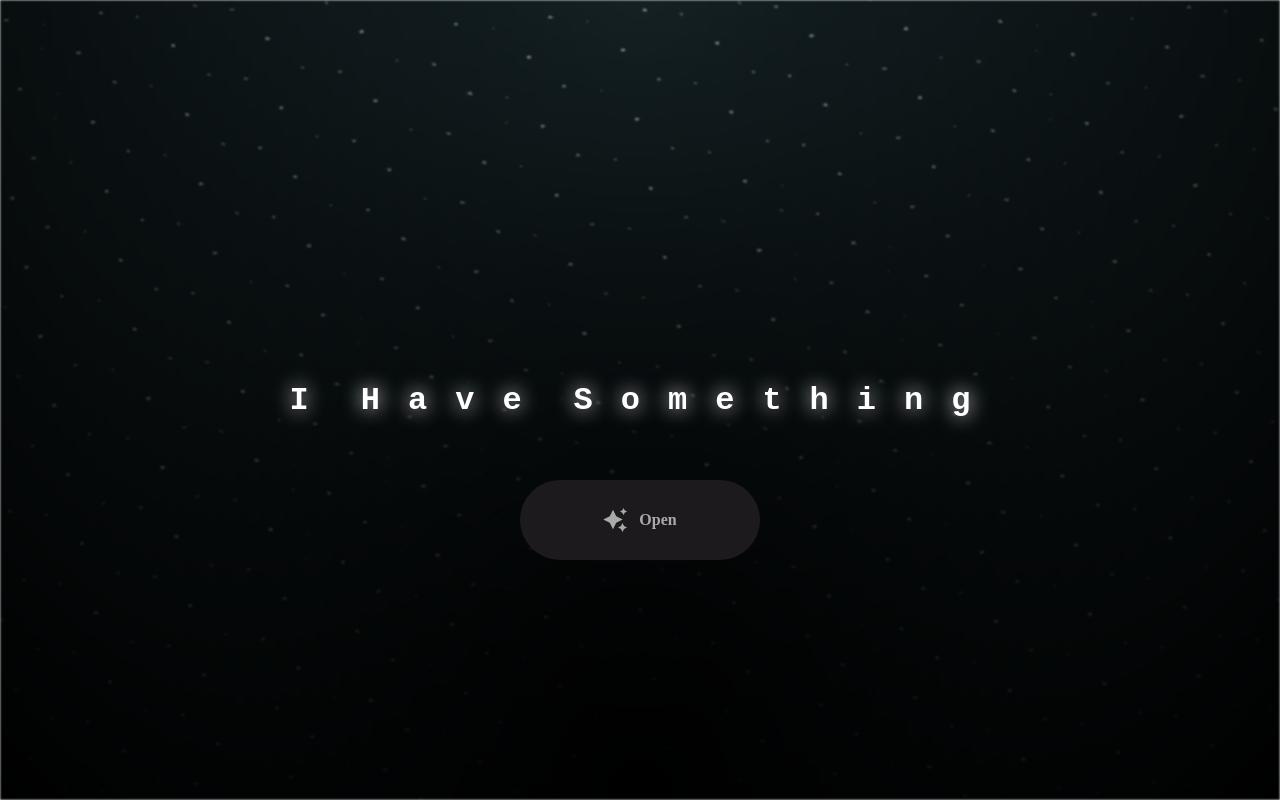
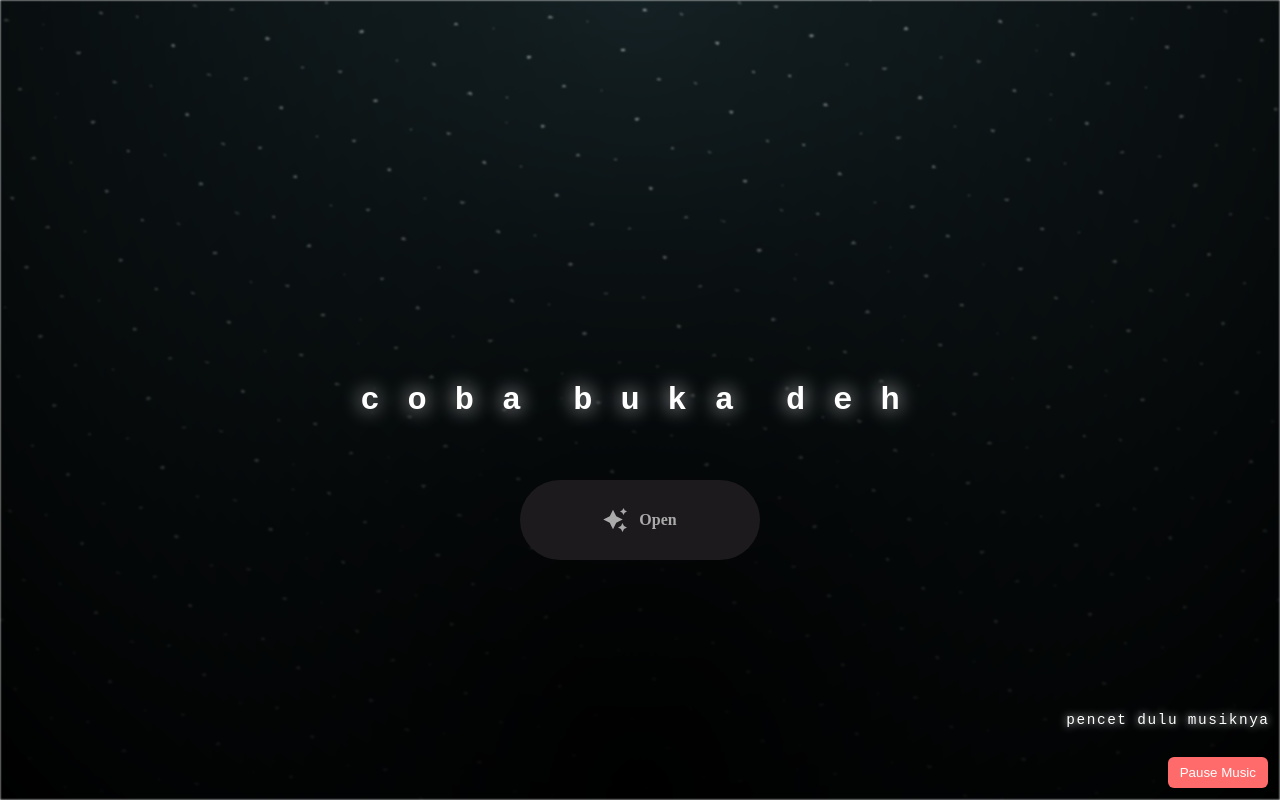
Before and after one commit to syiro23/forYou, a plain HTML site: page index.html in a window 1280 px wide. Drawn offline with Linux system fonts and the light colour scheme.

Commit message:
Add files via upload

```diff
--- a/css/index.css
+++ b/css/index.css
@@ -63,6 +63,28 @@
   animation-delay: var(--delay);
 }
 
+/* Hint above audio button: use same font-family and animation as .title */
+.title-hint {
+  position: fixed;
+  right: 12px;
+  bottom: 72px; /* sit above the audio button */
+  color: white;
+  font-family: 'Courier New', Courier, monospace;
+  display: flex;
+  gap: 0.1rem;
+  align-items: center;
+  z-index: 10000;
+  text-shadow: 0 0 8px white;
+  font-size: 0.9rem;
+  pointer-events: none; /* hint shouldn't capture clicks */
+}
+
+.title-hint span {
+  opacity: 0;
+  animation: typing 0.8s ease forwards;
+  /* animation-delay set from JS */
+}
+
 a {
   text-decoration: none;
 }
--- a/index.html
+++ b/index.html
@@ -13,6 +13,20 @@
 <body>
   <!-- Background -->
   <div class="night"></div>
+
+  <!-- Background music (place audio/backsound.mp3 or use fallback) -->
+  <audio id="bg-audio" loop autoplay playsinline preload="auto">
+    <source src="kasihPutih.mp3" type="audio/mpeg">
+    <!-- Fallback public URL if local file not present -->
+    <source src="kasihPutih.mp3" type="audio/mpeg">
+    Your browser does not support the audio element.
+  </audio>
+
+  <!-- Music hint (same font/animation as title) shown above the audio button -->
+  <div id="music-hint" class="title-hint" aria-hidden="false"></div>
+
+  <!-- Audio toggle button -->
+  <button id="audio-toggle" style="position:fixed; right:12px; bottom:12px; z-index:9999; padding:8px 12px; border-radius:6px; background:#ff6b6b; color:#fff; border:none; cursor:pointer;">Play Music</button>
 
   <!-- Title -->
   <h1 class="title"></h1>
--- a/js/index.js
+++ b/js/index.js
@@ -1,5 +1,5 @@
 const title = document.querySelector('.title')
-const text = `I Have Something`.split('')
+const text = `coba buka deh`.split('')
 
 // Create container for better responsive layout
 title.style.display = 'flex'
@@ -20,3 +20,70 @@
   const randomDelay = Math.random() * 3;
   element.style.animationDelay = `${randomDelay}s`;
 });
+
+// Create music hint above the button with the same visual style as the title
+const musicHintContainer = document.getElementById('music-hint');
+if (musicHintContainer) {
+  const hintText = `pencet dulu musiknya`.split('');
+  for (let i = 0; i < hintText.length; i++) {
+    if (hintText[i] !== ' ') {
+      musicHintContainer.innerHTML += `<span>${hintText[i]}</span>`;
+    } else {
+      musicHintContainer.innerHTML += `<span style='width: .5rem'></span>`;
+    }
+  }
+
+  const hintSpans = document.querySelectorAll('#music-hint span');
+  hintSpans.forEach((el, idx) => {
+    // Staggered but quicker than main title
+    const delay = 0.05 * idx + Math.random() * 0.2;
+    el.style.setProperty('--delay', `${delay}s`);
+    el.style.animationDelay = `${delay}s`;
+  });
+}
+
+// Audio control (autoplay muted, then unmute on first gesture, plus toggle play/pause)
+document.addEventListener('DOMContentLoaded', () => {
+  const audio = document.getElementById('bg-audio');
+  const btn = document.getElementById('audio-toggle');
+  if (!audio || !btn) return;
+
+  // Try audible autoplay (remove muted). Many browsers will block audible autoplay;
+  // we still attempt to play and fall back to letting the user start via the button.
+  audio.autoplay = true;
+  audio.playsInline = true;
+  audio.preload = 'auto';
+  audio.muted = false; // attempt audible playback
+  audio.volume = 0.5;
+
+  const setPlaying = (playing) => {
+    btn.textContent = playing ? 'Pause Music' : 'Play Music';
+    btn.setAttribute('aria-pressed', playing ? 'true' : 'false');
+  };
+
+  // Attempt to play unmuted. If browser blocks, catch the error and keep button as fallback.
+  audio.play().then(() => {
+    setPlaying(true);
+  }).catch((err) => {
+    console.warn('Autoplay with sound was blocked by the browser:', err);
+    // Keep playing state false so user can press button to start sound.
+    setPlaying(!audio.paused && audio.currentTime > 0);
+  });
+
+  // Button still available as manual fallback to start playback.
+  btn.addEventListener('click', async () => {
+    try {
+      if (audio.paused) {
+        await audio.play();
+        audio.muted = false;
+        audio.volume = 0.5;
+        setPlaying(true);
+      } else {
+        audio.pause();
+        setPlaying(false);
+      }
+    } catch (err) {
+      console.warn('Audio playback failed on button click:', err);
+    }
+  });
+});
```
Also changed, not shown: flower.html (+11 -0 lines), js/main.js (+43 -1 lines), 1 other file.
